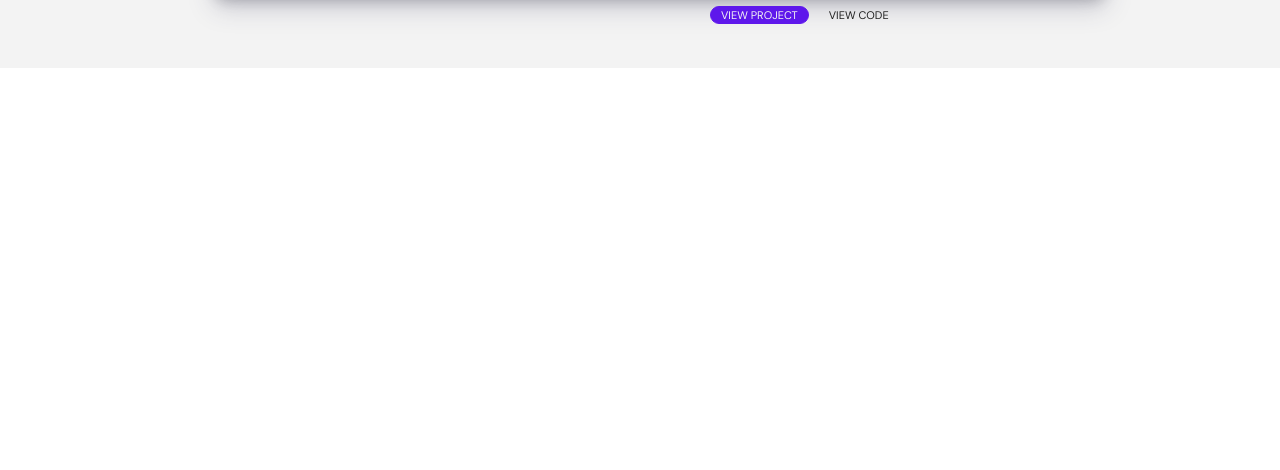
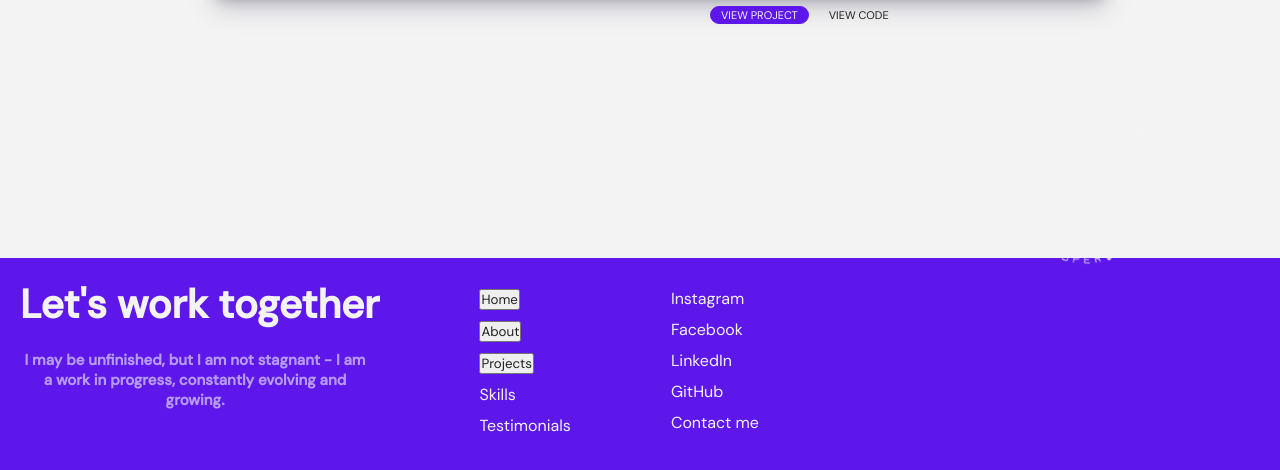
Before and after one commit to DiamondD7/WebPortfolio_2023, a React (Vite) app: page / in a window 1280 px wide. Shown: the part 2628-3098 px from the top of the page. Before the commit the page ends 2696 px from the top, so only its background shows below. Built offline with nearby package versions, Linux system fonts and the light colour scheme.

Commit message:
added the scroll to view the components in the footer section.

```diff
--- a/index.html
+++ b/index.html
@@ -2,7 +2,7 @@
 <html lang="en">
   <head>
     <meta charset="UTF-8" />
-    <link rel="icon" type="image/svg+xml" href="/vite.svg" />
+    <link rel="icon" type="image/svg+xml" href="/favicon2.ico" />
     <meta name="viewport" content="width=device-width, initial-scale=1.0" />
     <title>Vite + React</title>
   </head>
--- a/src/components/Aboutme/About.jsx
+++ b/src/components/Aboutme/About.jsx
@@ -1,4 +1,9 @@
-import React, { useState } from "react";
+import React, {
+  useState,
+  forwardRef,
+  useImperativeHandle,
+  useRef,
+} from "react";
 import Hobbies from "./Hobbies";
 
 import "../../styles/aboutstyles.css";
@@ -120,9 +125,16 @@ const Description = () => {
   );
 };
 
-const About = () => {
+const About = forwardRef((props, ref) => {
+  const myRef = useRef(null);
+
+  useImperativeHandle(ref, () => ({
+    scrollIntoView: () => {
+      myRef.current.scrollIntoView({ behavior: "smooth" });
+    },
+  }));
   return (
-    <div>
+    <div ref={myRef}>
       <div className="about-container__wrapper">
         <h1 className="about-header__text">
           Hello, I am Aaron. Nice to meet you.
@@ -139,6 +151,6 @@ const About = () => {
       </div>
     </div>
   );
-};
+});
 
 export default About;
--- /dev/null
+++ b/src/components/Footer/Footer.jsx
@@ -0,0 +1,45 @@
+import React from "react";
+import FooterLogo from "../../assets/images/footerlogo.png";
+
+import "../../styles/footerstyles.css";
+const Footer = () => {
+  return (
+    <div>
+      <div className="footer-container__wrapper">
+        <div className="footer-title__wrapper">
+          <div>
+            <h1 className="footer-title__header">Let's work together</h1>
+            <div>
+              <h3 className="footer-title__quote">
+                I may be unfinished, but I am not stagnant - I am a work in
+                progress, constantly evolving and growing.
+              </h3>
+            </div>
+          </div>
+
+          <ul className="footer-ul__wrapper">
+            <li>Home</li>
+            <li>About</li>
+            <li>Projects</li>
+            <li>Skills</li>
+            <li>Testimonials</li>
+          </ul>
+
+          <ul className="footer-ul__wrapper">
+            <li>Instagram</li>
+            <li>Facebook</li>
+            <li>LinkedIn</li>
+            <li>GitHub</li>
+            <li>Contact me</li>
+          </ul>
+
+          <div>
+            <img className="footer-logo" alt="FooterLogo" src={FooterLogo} />
+          </div>
+        </div>
+      </div>
+    </div>
+  );
+};
+
+export default Footer;
--- a/src/components/Hero.jsx
+++ b/src/components/Hero.jsx
@@ -1,40 +1,40 @@
-import React, { useState, useEffect } from "react";
+import React, {
+  useState,
+  useEffect,
+  useRef,
+  forwardRef,
+  useImperativeHandle,
+} from "react";
 import Weblogo from "../assets/images/AJS-logo.png";
 import Splatter from "../assets/images/splatter.png";
 import HeroCartoon from "../assets/images/Hero-cartoon.png";
 import Books from "../assets/images/books.png";
 
 import "../styles/herostyles.css";
-const Hero = () => {
-  const NameText = <span style={{ color: "#5e17eb" }}>Aaron Sierra</span>;
+const Hero = forwardRef((props, ref) => {
+  const [startAnim, setStartAnim] = useState(false);
 
-  const [startAnim, setStartAnim] = useState(false);
+  const myRef = useRef(null);
+
+  useImperativeHandle(ref, () => ({
+    scrollIntoView: () => {
+      myRef.current.scrollIntoView({ behavior: "smooth" });
+    },
+  }));
 
   useEffect(() => {
     setTimeout(() => {
       setStartAnim(true);
     }, 1000);
   }, []);
+
   return (
-    <div>
+    <div ref={myRef}>
       <div className="hero-container__wrapper">
         <div className="hero-header__wrapper">
           <div className="hero-image__wrapper">
             <img className="AJ-logo" src={Weblogo} alt="AJS" />
           </div>
-          {/* <div className="hero-texts_wrapper">
-            <p className="hero-header__text">Welcome to my Portfolio.</p>
-            <p className="hero-subheader__text">
-              Hello my name is {NameText}, I am a Fullstack Web Developer. This
-              is where you'll find my latest and greatest web development
-              projects. I hope you enjoy exploring and give me a little feedback
-              after, Thank you
-            </p>
-            <div className="hero-btns_wrapper">
-              <button className="hero-btn__about">About</button>
-              <button className="hero-btn__portfolio">Portfolio</button>
-            </div>
-          </div> */}
           <div className="hero-cartoon-image__wrapper">
             <img
               className={`hero-cartoon__image ${
@@ -65,6 +65,6 @@ const Hero = () => {
       </div>
     </div>
   );
-};
+});
 
 export default Hero;
--- a/src/components/Home.jsx
+++ b/src/components/Home.jsx
@@ -1,4 +1,4 @@
-import React, { useState } from "react";
+import React, { useState, useRef } from "react";
 import Hero from "./Hero";
 import { FiMenu, FiX } from "react-icons/fi";
 
@@ -9,8 +9,18 @@ import Aboutme from "./Aboutme/Aboutme";
 import SocialMediaIcons from "./SocialMediaIcons";
 import About from "./Aboutme/About";
 import Projects from "./Projects/Projects";
+import Footer from "./Footer/Footer";
+
+import FooterLogo from "../assets/images/footerlogo.png";
+
+import "../styles/footerstyles.css";
 const Home = () => {
   const [menuClicked, setMenuClicked] = useState(null);
+  const myRef = [useRef(null), useRef(null), useRef(null)];
+
+  const scrollToComponent = (index) => {
+    myRef[index].current.scrollIntoView();
+  };
   return (
     <div>
       <div
@@ -37,15 +47,58 @@ const Home = () => {
         </button>
       </div>
       <div className="hero-container">
-        <Hero />
+        <Hero ref={myRef[0]} />
         <SocialMediaIcons />
       </div>
       <div className="aboutme-container">
-        <About />
+        <About ref={myRef[1]} />
       </div>
 
       <div>
-        <Projects />
+        <Projects ref={myRef[2]} />
+      </div>
+
+      <div>
+        {/* <Footer /> */}
+        <div className="footer-container__wrapper">
+          <div className="footer-title__wrapper">
+            <div>
+              <h1 className="footer-title__header">Let's work together</h1>
+              <div>
+                <h3 className="footer-title__quote">
+                  I may be unfinished, but I am not stagnant - I am a work in
+                  progress, constantly evolving and growing.
+                </h3>
+              </div>
+            </div>
+
+            <ul className="footer-ul__wrapper">
+              <li>
+                <button onClick={() => scrollToComponent(0)}>Home</button>
+              </li>
+              <li>
+                <button onClick={() => scrollToComponent(1)}>About</button>
+              </li>
+              <li>
+                <button onClick={() => scrollToComponent(2)}>Projects</button>
+              </li>
+              <li>Skills</li>
+              <li>Testimonials</li>
+            </ul>
+
+            <ul className="footer-ul__wrapper">
+              <li>Instagram</li>
+              <li>Facebook</li>
+              <li>LinkedIn</li>
+              <li>GitHub</li>
+              <li>Contact me</li>
+            </ul>
+
+            <div>
+              <img className="footer-logo" alt="FooterLogo" src={FooterLogo} />
+            </div>
+          </div>
+        </div>
       </div>
     </div>
   );
--- a/src/components/Projects/Projects.jsx
+++ b/src/components/Projects/Projects.jsx
@@ -1,4 +1,4 @@
-import React from "react";
+import React, { useRef, forwardRef, useImperativeHandle } from "react";
 import NetF from "../../assets/ProjectImages/nf.png";
 
 import "../../styles/myprojectsstyles.css";
@@ -76,9 +76,16 @@ const ProjectContents = () => {
   );
 };
 
-const Projects = () => {
+const Projects = forwardRef((props, ref) => {
+  const myRef = useRef(null);
+
+  useImperativeHandle(ref, () => ({
+    scrollIntoView: () => {
+      myRef.current.scrollIntoView({ behavior: "smooth" });
+    },
+  }));
   return (
-    <div>
+    <div ref={myRef}>
       <div className="project-title__wrapper">
         <h1 className="project-title__text">My Projects</h1>
         <p className="project-paragraph__text">
@@ -94,6 +101,6 @@ const Projects = () => {
       </div>
     </div>
   );
-};
+});
 
 export default Projects;
--- /dev/null
+++ b/src/styles/footerstyles.css
@@ -0,0 +1,57 @@
+.footer-container__wrapper{
+    margin-top: 190px;
+    width: 100%;
+    height: 250px;
+    background-color: #5e17eb;
+}
+
+.footer-title__wrapper{
+    padding: 20px;
+
+    display: flex;
+}
+
+.footer-title__header{
+    color: #f3f3f3;
+    font-size: 40px;
+}
+
+
+.footer-title__quote{
+    text-align: center;
+    color: rgba(244, 244, 244, 0.6);
+    width: 350px;
+    margin-top: 20px;
+
+    font-size: 15px;
+}
+
+.footer-ul__wrapper{
+    list-style: none;
+    margin-left: 100px;
+}
+
+.footer-ul__wrapper li{
+    color: #f3f3f3;
+    margin-top: 10px;
+}
+
+.footer-logo{
+    position: absolute;
+    bottom: -2110px;
+    right: 100px;
+    width: 190px;
+
+    will-change: filter;
+    transition: filter 300ms;
+    animation: logo-spin infinite 20s linear;
+}
+
+@keyframes logo-spin{
+    from{
+        transform: rotate(0deg);
+    }
+    to{
+        transform: rotate(360deg);
+    }
+}
```
Also changed, not shown: src/assets/images/footerlogo.png (added), 1 other file (tests, documents, lock files or other folders).
